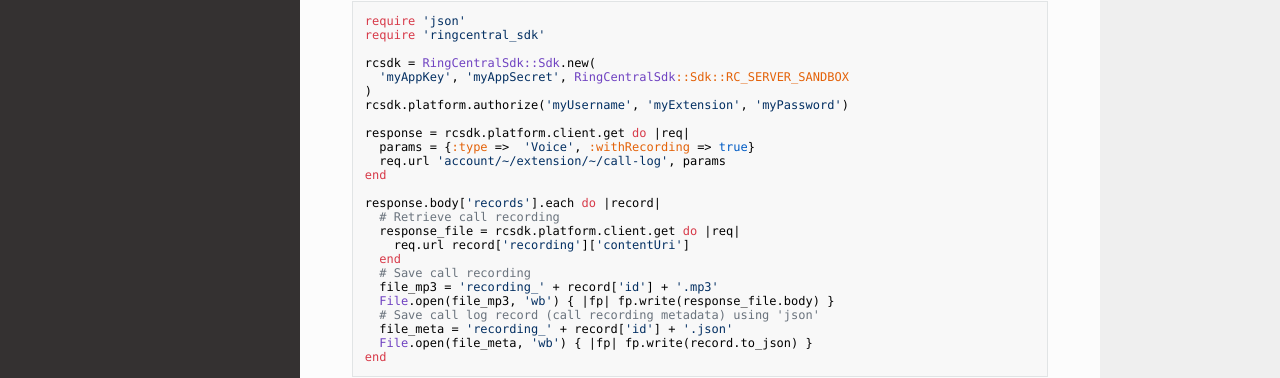
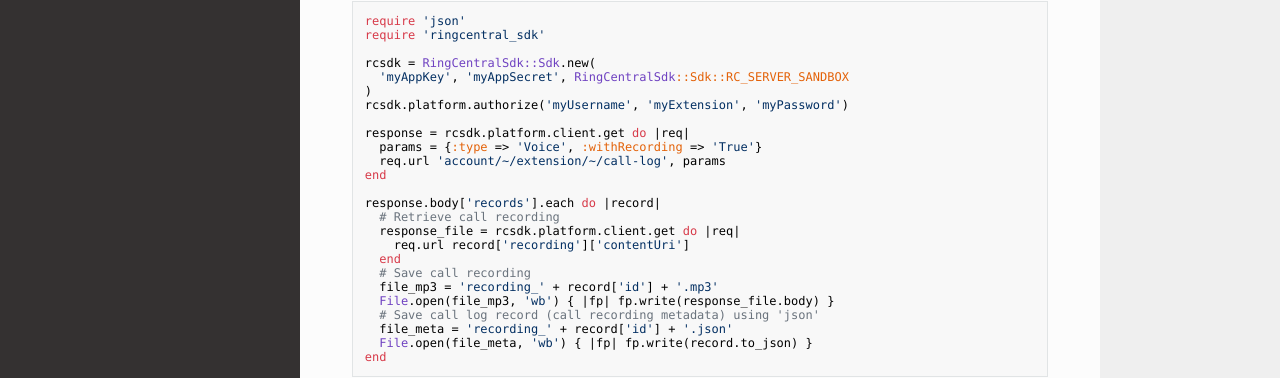
Before and after one commit to grokify/ringcentral-sdk-ruby, an MkDocs documentation site: the page built from docs/usage/messages/Call-Recordings.md, in a window 1280 px wide and 954 px high. Shown: the part 432-810 px from the top of the window. Built offline with MkDocs 1.6.1, drawn with Linux system fonts in a browser that asks for light colours; nearby versions of some CDN libraries; old or Windows-style settings are respelled for this version of MkDocs.

Commit message:
update mkdocs

```diff
--- a/docs/usage/messages/Call-Recordings.md
+++ b/docs/usage/messages/Call-Recordings.md
@@ -18,7 +18,7 @@
 rcsdk.platform.authorize('myUsername', 'myExtension', 'myPassword')
 
 response = rcsdk.platform.client.get do |req|
-  params = {:type =>  'Voice', :withRecording => true}
+  params = {:type => 'Voice', :withRecording => 'True'}
   req.url 'account/~/extension/~/call-log', params
 end
 
```
